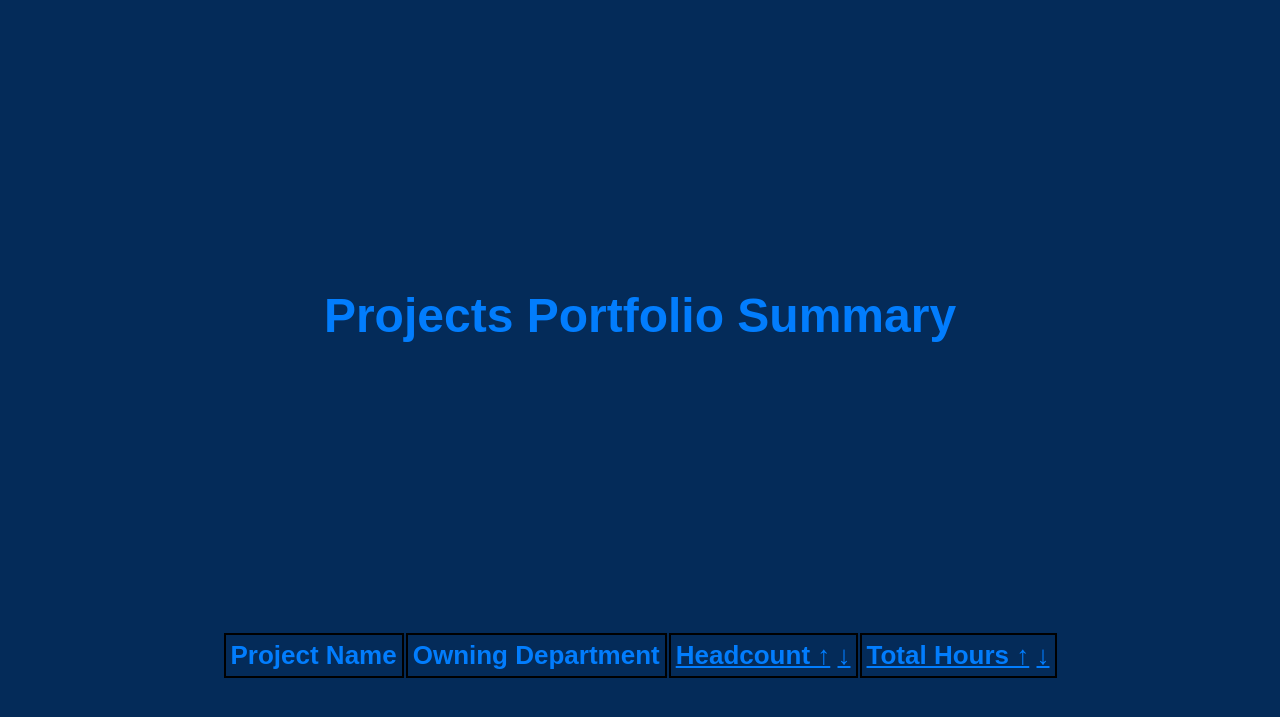
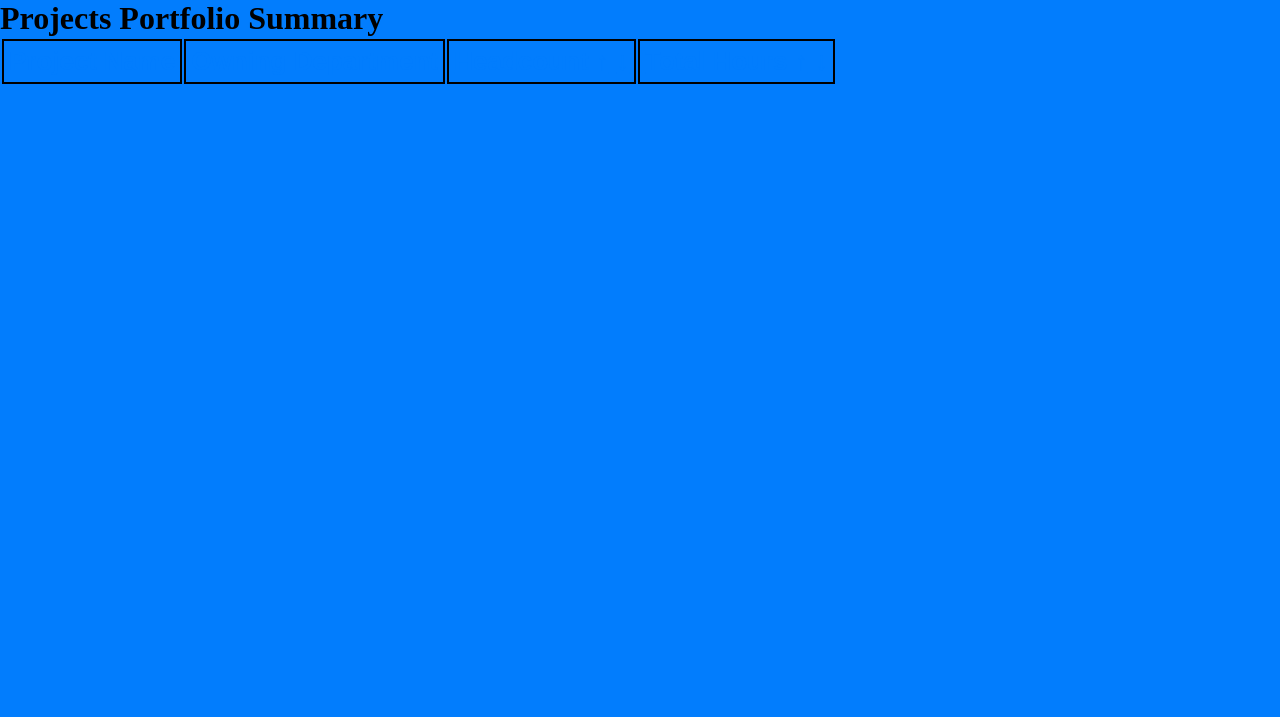
Before and after one commit to SammyMcNab/CIS3530A4, a Flask app: page /projects in a window 1280 px wide. Shown: the top 717 px of the page. Run offline with Flask 3, Linux system fonts and the light colour scheme; the visitor is signed in with stand-in values (Sample User, id 1); data that the repository does not hold is empty; some libraries are stand-ins or nearby versions.

Commit message:
Update style.css

```diff
--- a/app/static/css/style.css
+++ b/app/static/css/style.css
@@ -233,15 +266,9 @@ form {
 /*----------------------------------*/
 
 .projects_page {
-    font-family: Arial, sans-serif;
+    background-color: #027DFD;
     margin: 0;
-    height: 85vh;
-    display: flex;
-    justify-content: center;
-    align-items: center;
-    background-color: #042B59;
-    flex-direction: column;
-    text-align: center;
+    padding: 0;
 }
 
 th, td {
@@ -258,15 +285,6 @@ tbody tr:hover {
 a {
     font-family: Arial, sans-serif;
     color: #027DFD;
-}
-
-.projects_page h1 {
-    background-color: #042B59;
-    padding: 10px;
-    color: #027DFD;
-    text-align: center;
-    margin: 0;
-    font-size: 48px;
 }
 
 
```
Also changed, not shown: other parts of app/static/css/style.css (+43 -10 lines).
